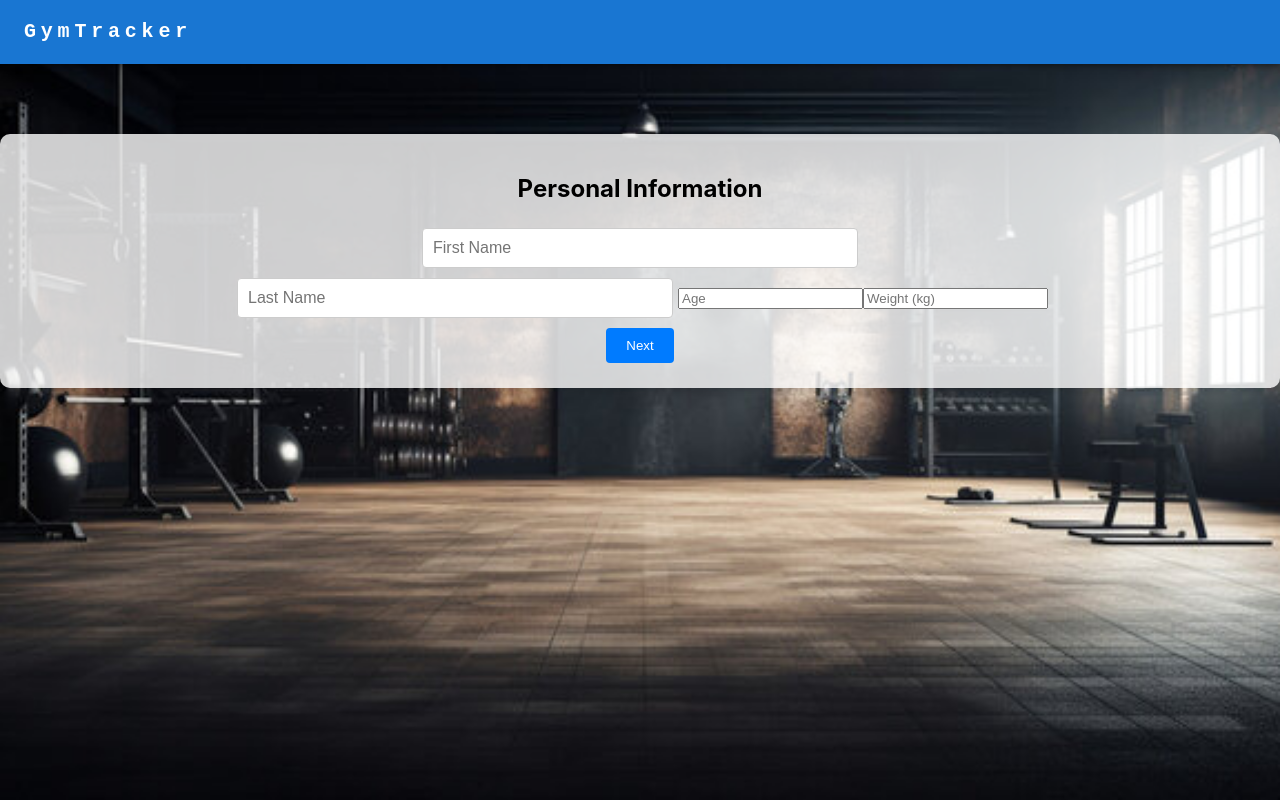
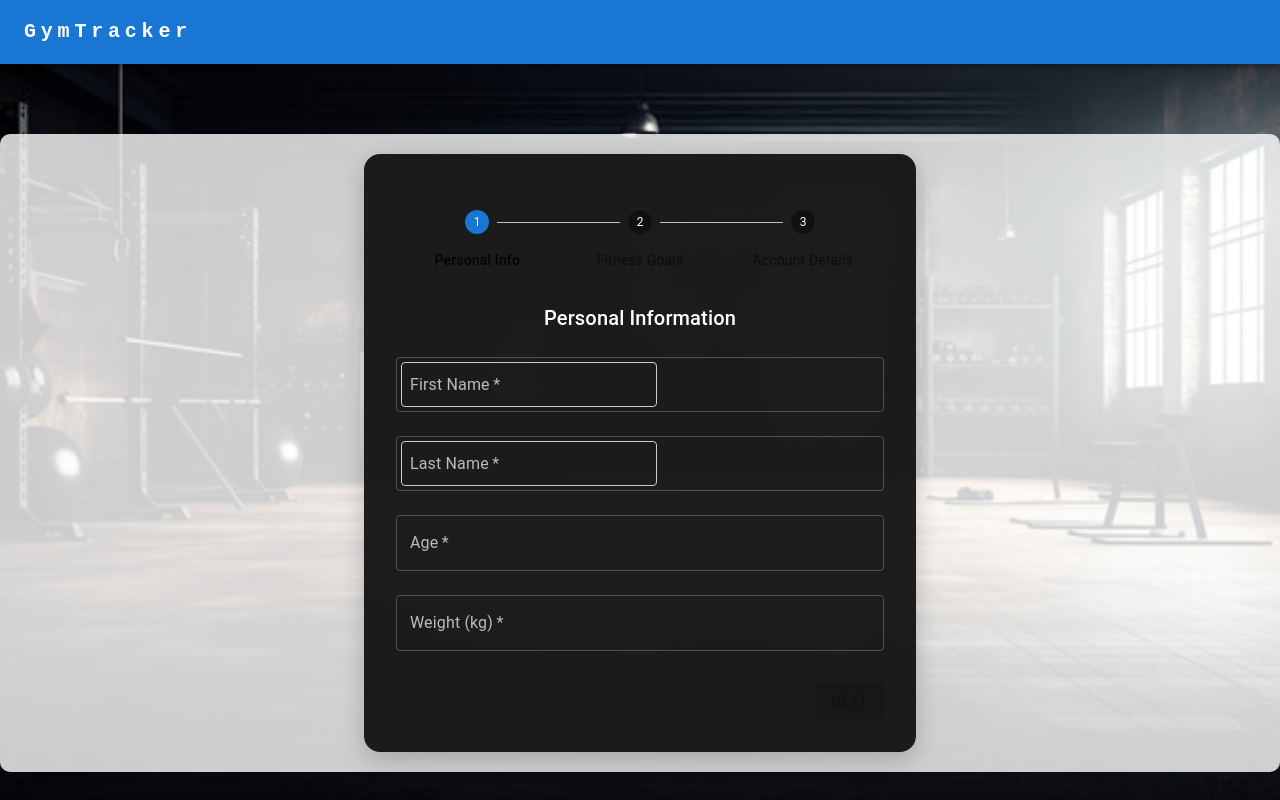
Before and after one commit to ftaureluba/posts, a React (Create React App) app in the folder client/: page /signup in a window 1280 px wide. Built offline with nearby package versions, Linux system fonts and the light colour scheme.

Commit message:
estilos en signup??

```diff
--- a/client/src/components/Signup.jsx
+++ b/client/src/components/Signup.jsx
@@ -1,20 +1,79 @@
-import React, {useState} from 'react'
-import { useNavigate} from 'react-router-dom'
+import React, { useState } from 'react';
+import { useNavigate } from 'react-router-dom';
 import { apiService } from '../services/PostsService';
+import {
+  Box,
+  Button,
+  TextField,
+  Select,
+  MenuItem,
+  Typography,
+  Paper,
+  Container,
+  Step,
+  StepLabel,
+  Stepper,
+} from '@mui/material';
+import { styled } from '@mui/material/styles';
+
+const StyledPaper = styled(Paper)(({ theme }) => ({
+  backgroundColor: 'rgba(17, 17, 18, 0.95)',
+  backdropFilter: 'blur(10px)',
+  borderRadius: '16px',
+  padding: theme.spacing(4),
+  color: 'white',
+  boxShadow: '0 8px 24px rgba(0, 0, 0, 0.2)',
+}));
+
+const StyledTextField = styled(TextField)({
+  '& .MuiOutlinedInput-root': {
+    '& fieldset': {
+      borderColor: 'rgba(255, 255, 255, 0.23)',
+    },
+    '&:hover fieldset': {
+      borderColor: 'rgba(255, 255, 255, 0.5)',
+    },
+    '&.Mui-focused fieldset': {
+      borderColor: '#2196f3',
+    },
+  },
+  '& .MuiInputLabel-root': {
+    color: 'rgba(255, 255, 255, 0.7)',
+  },
+  '& .MuiInputBase-input': {
+    color: 'white',
+  },
+});
+
+const StyledSelect = styled(Select)({
+  '& .MuiOutlinedInput-notchedOutline': {
+    borderColor: 'rgba(255, 255, 255, 0.23)',
+  },
+  '&:hover .MuiOutlinedInput-notchedOutline': {
+    borderColor: 'rgba(255, 255, 255, 0.5)',
+  },
+  '&.Mui-focused .MuiOutlinedInput-notchedOutline': {
+    borderColor: '#2196f3',
+  },
+  '& .MuiSelect-icon': {
+    color: 'rgba(255, 255, 255, 0.7)',
+  },
+  '& .MuiInputBase-input': {
+    color: 'white',
+  },
+});
+
 function Signup() {
-  const [step, setStep] = useState(1);
+  const [step, setStep] = useState(0);
   const navigate = useNavigate();
-
 
   const [firstName, setFirstName] = useState('');
   const [lastName, setLastName] = useState('');
   const [age, setAge] = useState('');
   const [weight, setWeight] = useState('');
 
-
   const [trainingFrequency, setTrainingFrequency] = useState('');
   const [gymObjective, setGymObjective] = useState('');
-
 
   const [email, setEmail] = useState('');
   const [password, setPassword] = useState('');
@@ -38,17 +97,16 @@ function Signup() {
            username.trim() !== '';
   };
 
-
   const nextStep = () => {
-    if (step === 1 && validateStep1()) {
+    if (step === 0 && validateStep1()) {
+      setStep(1);
+    } else if (step === 1 && validateStep2()) {
       setStep(2);
-    } else if (step === 2 && validateStep2()) {
-      setStep(3);
     }
   };
 
   const prevStep = () => {
-    if (step > 1) {
+    if (step > 0) {
       setStep(step - 1);
     }
   };
@@ -79,116 +137,113 @@ function Signup() {
 
   const renderStep = () => {
     switch(step) {
-      case 1:
+      case 0:
         return (
-          <div className="step">
-            <h2>Personal Information</h2>
-            <input
-              type="text"
+          <Box>
+            <Typography variant="h6" gutterBottom>Personal Information</Typography>
+            <StyledTextField
+              fullWidth
+              margin="normal"
+              label="First Name"
               value={firstName}
               onChange={(e) => setFirstName(e.target.value)}
-              placeholder="First Name"
               required
             />
-            <input
-              type="text"
+            <StyledTextField
+              fullWidth
+              margin="normal"
+              label="Last Name"
               value={lastName}
               onChange={(e) => setLastName(e.target.value)}
-              placeholder="Last Name"
               required
             />
-            <input
+            <StyledTextField
+              fullWidth
+              margin="normal"
+              label="Age"
               type="number"
               value={age}
               onChange={(e) => setAge(e.target.value)}
-              placeholder="Age"
               required
             />
-            <input
+            <StyledTextField
+              fullWidth
+              margin="normal"
+              label="Weight (kg)"
               type="number"
               value={weight}
               onChange={(e) => setWeight(e.target.value)}
-              placeholder="Weight (kg)"
               required
             />
-            <div className="navigation-buttons">
-              <button type="button" onClick={nextStep} disabled={!validateStep1()}>
-                Next
-              </button>
-            </div>
-          </div>
+          </Box>
+        );
+
+      case 1:
+        return (
+          <Box>
+            <Typography variant="h6" gutterBottom>Fitness Goals</Typography>
+            <StyledSelect
+              fullWidth
+              margin="normal"
+              value={trainingFrequency}
+              onChange={(e) => setTrainingFrequency(e.target.value)}
+              required
+              displayEmpty
+            >
+              <MenuItem value="" disabled>Select Training Frequency</MenuItem>
+              <MenuItem value="1-2">1-2 times per week</MenuItem>
+              <MenuItem value="3-4">3-4 times per week</MenuItem>
+              <MenuItem value="5-7">5-7 times per week</MenuItem>
+            </StyledSelect>
+            <StyledSelect
+              fullWidth
+              margin="normal"
+              value={gymObjective}
+              onChange={(e) => setGymObjective(e.target.value)}
+              required
+              displayEmpty
+              sx={{ mt: 2 }}
+            >
+              <MenuItem value="" disabled>Select Gym Objective</MenuItem>
+              <MenuItem value="muscle-gain">Muscle Gain</MenuItem>
+              <MenuItem value="weight-loss">Weight Loss</MenuItem>
+              <MenuItem value="endurance">Improve Endurance</MenuItem>
+              <MenuItem value="general-fitness">General Fitness</MenuItem>
+            </StyledSelect>
+          </Box>
         );
 
       case 2:
         return (
-          <div className="step">
-            <h2>Fitness Goals</h2>
-            <select
-              value={trainingFrequency}
-              onChange={(e) => setTrainingFrequency(e.target.value)}
-              required
-            >
-              <option value="">Select Training Frequency</option>
-              <option value="1-2">1-2 times per week</option>
-              <option value="3-4">3-4 times per week</option>
-              <option value="5-7">5-7 times per week</option>
-            </select>
-            <select
-              value={gymObjective}
-              onChange={(e) => setGymObjective(e.target.value)}
-              required
-            >
-              <option value="">Select Gym Objective</option>
-              <option value="muscle-gain">Muscle Gain</option>
-              <option value="weight-loss">Weight Loss</option>
-              <option value="endurance">Improve Endurance</option>
-              <option value="general-fitness">General Fitness</option>
-            </select>
-            <div className="navigation-buttons">
-              <button type="button" onClick={prevStep}>
-                Previous
-              </button>
-              <button type="button" onClick={nextStep} disabled={!validateStep2()}>
-                Next
-              </button>
-            </div>
-          </div>
-        );
-
-      case 3:
-        return (
-          <div className="step">
-            <h2>Account Details</h2>
-            <input
+          <Box>
+            <Typography variant="h6" gutterBottom>Account Details</Typography>
+            <StyledTextField
+              fullWidth
+              margin="normal"
+              label="Email"
               type="email"
               value={email}
               onChange={(e) => setEmail(e.target.value)}
-              placeholder="Email"
               required
             />
-            <input
-              type="text"
+            <StyledTextField
+              fullWidth
+              margin="normal"
+              label="Username"
               value={username}
               onChange={(e) => setUsername(e.target.value)}
-              placeholder="Username"
               required
             />
-            <input
+            <StyledTextField
+              fullWidth
+              margin="normal"
+              label="Password"
               type="password"
               value={password}
               onChange={(e) => setPassword(e.target.value)}
-              placeholder="Password"
               required
             />
-            <div className="navigation-buttons">
-              <button type="button" onClick={prevStep}>
-                Previous
-              </button>
-              <button type="submit" disabled={!validateStep3()}>
-                Sign Up
-              </button>
-            </div>
-          </div>
+          </Box>
         );
 
       default:
@@ -197,9 +252,53 @@ function Signup() {
   };
 
   return (
-    <form onSubmit={handleSubmit} className="multi-step-form">
-      {renderStep()}
-    </form>
+    <Container maxWidth="sm">
+      <StyledPaper>
+        <Box component="form" onSubmit={handleSubmit} sx={{ mt: 3 }}>
+          <Stepper activeStep={step} alternativeLabel sx={{ mb: 4 }}>
+            <Step>
+              <StepLabel sx={{ color: 'white' }}>Personal Info</StepLabel>
+            </Step>
+            <Step>
+              <StepLabel sx={{ color: 'white' }}>Fitness Goals</StepLabel>
+            </Step>
+            <Step>
+              <StepLabel sx={{ color: 'white' }}>Account Details</StepLabel>
+            </Step>
+          </Stepper>
+          {renderStep()}
+          <Box sx={{ display: 'flex', justifyContent: 'space-between', mt: 3 }}>
+            {step > 0 && (
+              <Button onClick={prevStep} variant="outlined" sx={{ color: 'white', borderColor: 'white' }}>
+                Previous
+              </Button>
+            )}
+            {step < 2 ? (
+              <Button
+                onClick={nextStep}
+                variant="contained"
+                disabled={
+                  (step === 0 && !validateStep1()) ||
+                  (step === 1 && !validateStep2())
+                }
+                sx={{ ml: 'auto' }}
+              >
+                Next
+              </Button>
+            ) : (
+              <Button
+                type="submit"
+                variant="contained"
+                disabled={!validateStep3()}
+                sx={{ ml: 'auto' }}
+              >
+                Sign Up
+              </Button>
+            )}
+          </Box>
+        </Box>
+      </StyledPaper>
+    </Container>
   );
 }
 
```
Also changed, not shown: client/src/services/useMultiStepForm.jsx (deleted, +0 -33 lines).
